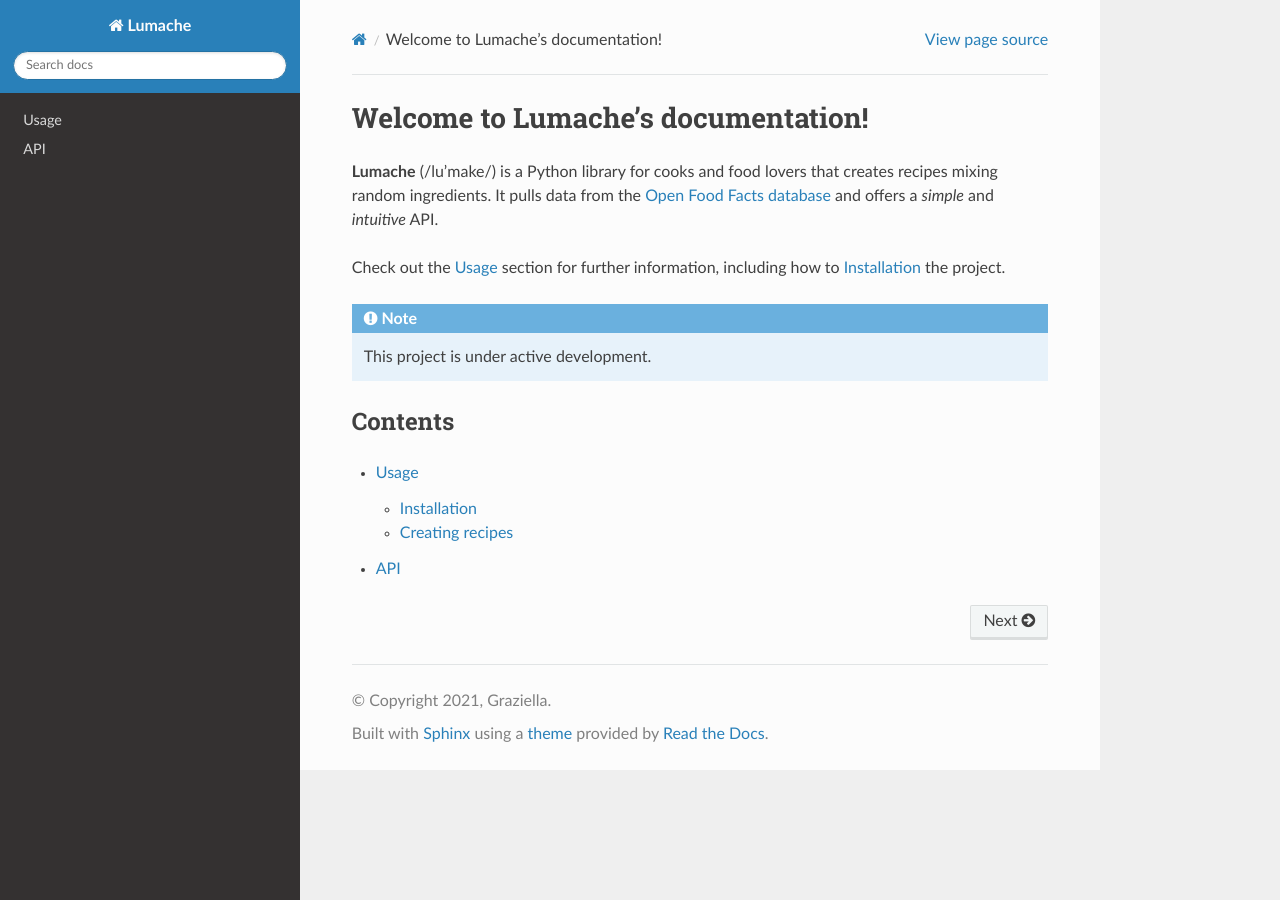
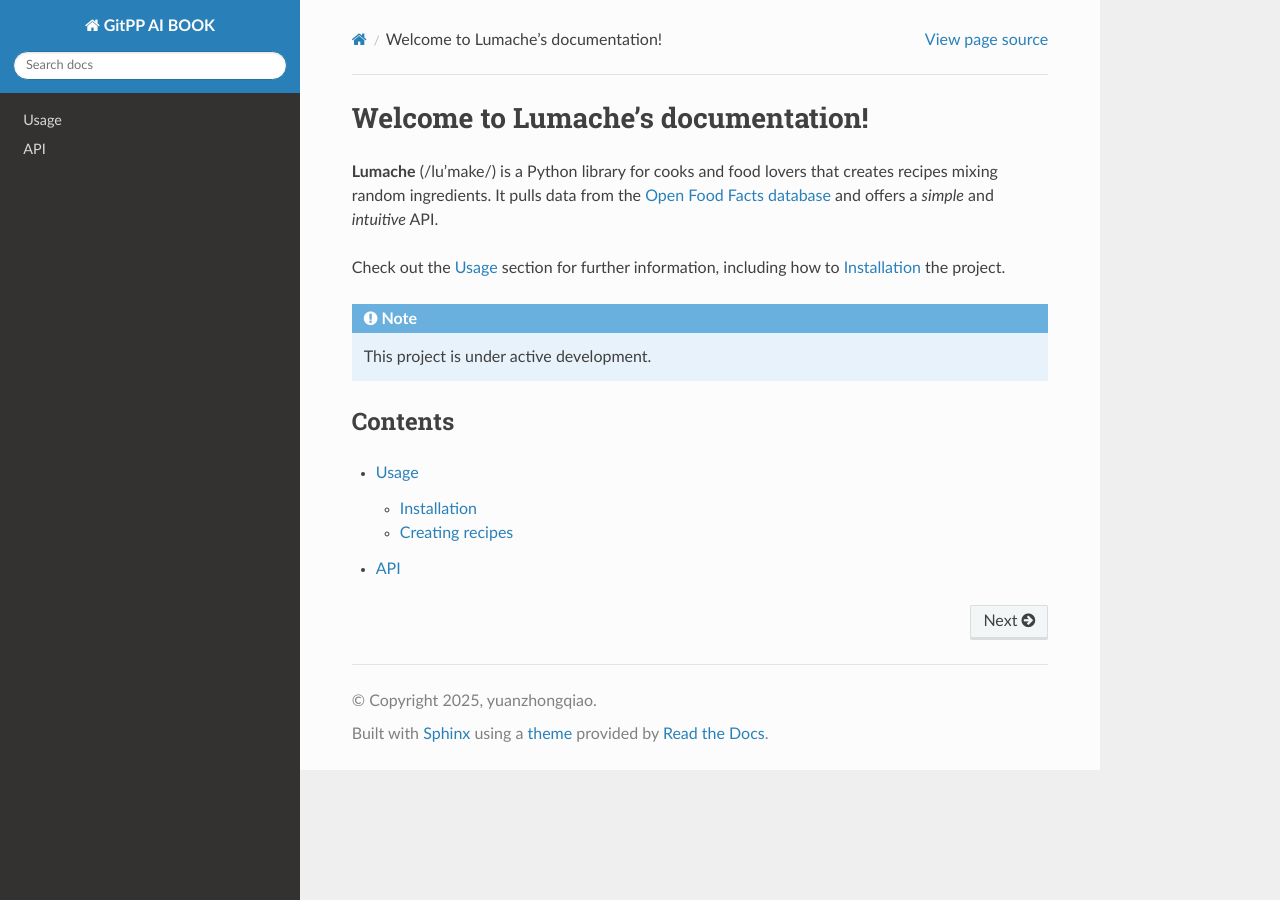
Before and after one commit to open-embodied/ai-book, a Sphinx documentation site: the page built from docs/source/index.rst, in a window 1280 px wide. Built offline with Sphinx 7.4.7 and the Read the Docs theme 3.1.0, drawn with Linux system fonts in a browser that asks for light colours.

Commit message:
Update conf.py

```diff
--- a/docs/source/conf.py
+++ b/docs/source/conf.py
@@ -2,9 +2,9 @@
 
 # -- Project information
 
-project = 'Lumache'
-copyright = '2021, Graziella'
-author = 'Graziella'
+project = 'GitPP AI BOOK'
+copyright = '2025, yuanzhongqiao'
+author = 'Yuan Zhongqiao'
 
 release = '0.1'
 version = '0.1.0'
```
